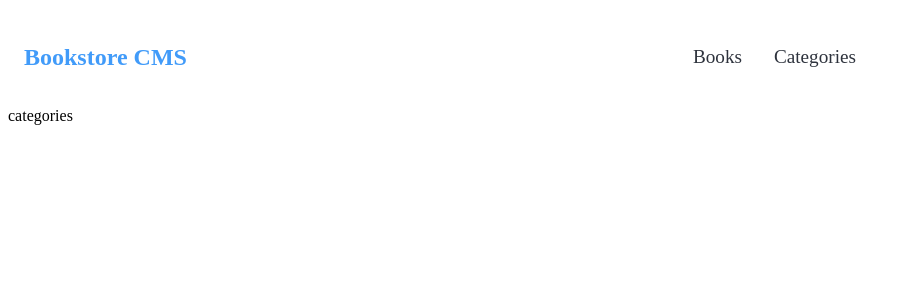
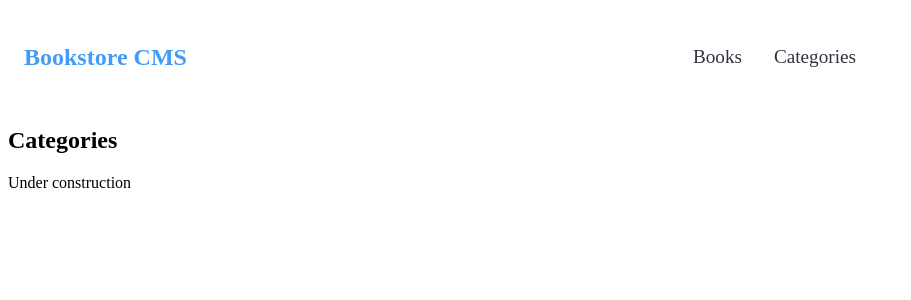
Before and after one commit to Ochiengsteven/bookstore, a React (Create React App) app: page /categories in a window 1280 px wide. Shown: the top 300 px of the page, without its empty margins (0-911 px from the left). Built offline with nearby package versions, Linux system fonts and the light colour scheme.

Commit message:
ADD CATEGORIES REDUCER

```diff
--- a/src/components/Categories.js
+++ b/src/components/Categories.js
@@ -1,9 +1,14 @@
 import React from 'react';
+// eslint-disable-next-line import/no-extraneous-dependencies
+import { useSelector } from 'react-redux'; // Import useSelector from react-redux
 
-export default function categories() {
+export default function Categories() {
+  const categories = useSelector((state) => state.categories);
+
   return (
     <div>
-      categories
+      <h2>Categories</h2>
+      <p>{categories}</p>
     </div>
   );
 }
```
